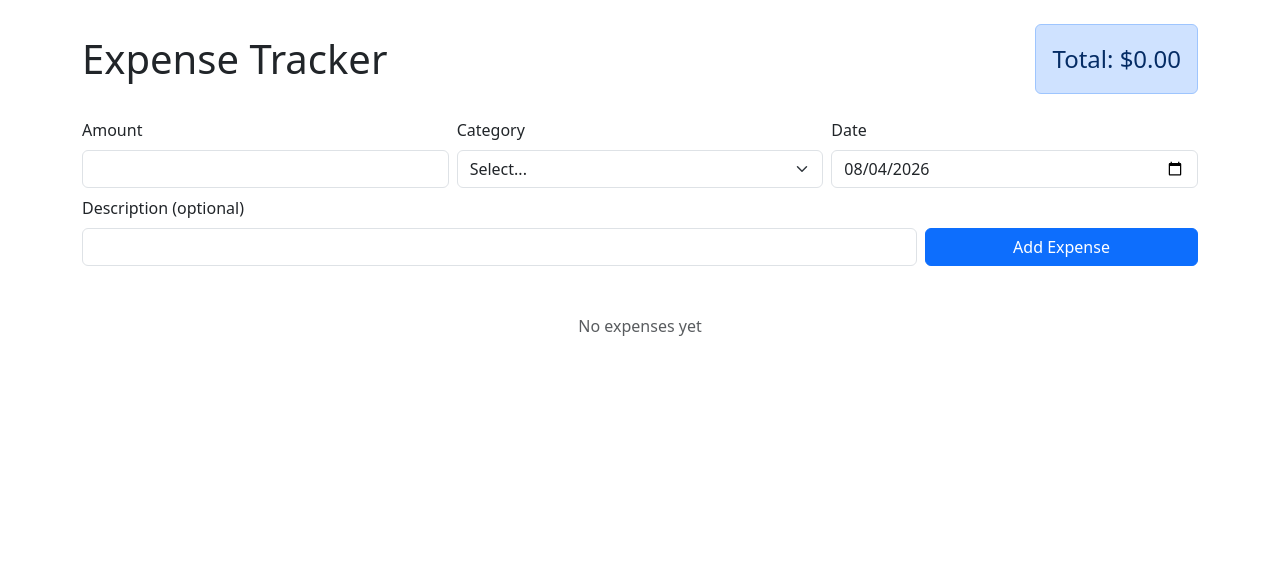
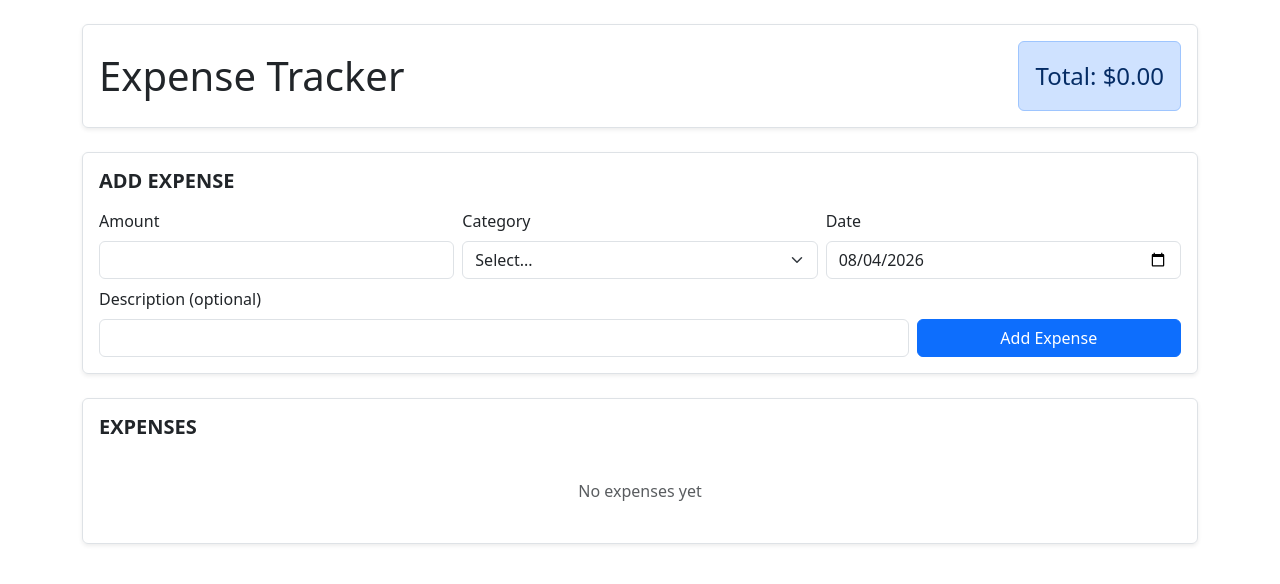
Before and after one commit to benweeks-dev/ExpenseTracker, a Flask app: page / in a window 1280 px wide. Shown: the top 584 px of the page. Run offline with Flask 3, Linux system fonts and the light colour scheme; data comes from the database, SQL or seed files in the repository; data that the repository does not hold is empty.

Commit message:
Added style.css and formatted index

```diff
--- /dev/null
+++ b/static/css/style.css
@@ -0,0 +1,23 @@
+.panel {
+    transition: box-shadow 0.2s ease, background-color 0.2s ease;
+}
+.panel:hover {
+    box-shadow: 0 0.5rem 1rem rgba(0, 0, 0, 0.15);
+    background-color: rgba(13, 110, 253, 0.03);
+}
+.delete-btn {
+    display: inline-flex;
+    align-items: center;
+    justify-content: center;
+    width: 2rem;
+    height: 2rem;
+    border: 0px solid #dee2e6;
+    border-radius: 0.375rem;
+    color: #dc3545;
+    transition: background-color 0.15s ease, color 0.15s ease, border-color 0.15s ease;
+}
+.delete-btn:hover {
+    background-color: #dc3545;
+    border-color: #dc3545;
+    color: #fff;
+}
--- a/templates/index.html
+++ b/templates/index.html
@@ -2,18 +2,21 @@
 <html lang="en">
 <head>
     <meta charset="utf-8">
-    <title>Expense Tracker</title>
+    <title>EXPENSE TRACKER</title>
     <link href="https://cdn.jsdelivr.net/npm/bootstrap@5.3.3/dist/css/bootstrap.min.css" rel="stylesheet">
+    <link href="{{ url_for('static', filename='css/style.css') }}" rel="stylesheet">
 </head>
 <body>
 <div class="container mt-4">
     {% set category_errors = get_flashed_messages() %}
 
-    <div class="d-flex flex-wrap justify-content-between align-items-center mb-4">
+    <div class="d-flex flex-wrap justify-content-between align-items-center mb-4 border rounded shadow-sm p-3 panel">
         <h1 class="mb-0">Expense Tracker</h1>
         <div class="alert alert-primary fs-4 mb-0">Total: ${{ "%.2f"|format(total) }}</div>
     </div>
 
+    <div class="border rounded shadow-sm p-3 mb-4 panel">
+        <h2 class="h5 fw-bold text-uppercase mb-3">Add Expense</h2>
         <form method="POST" action="{{ url_for('add_expense') }}">
             <div class="row g-2 mb-2">
                 <div class="col-sm-4">
@@ -35,7 +38,7 @@
                     <input type="date" name="expense_date" class="form-control" value="{{ today.isoformat() }}" required>
                 </div>
             </div>
-        <div class="row g-2 mb-4">
+            <div class="row g-2">
                 <div class="col-sm-9">
                     <label class="form-label">Description (optional)</label>
                     <input type="text" name="description" class="form-control">
@@ -45,6 +48,7 @@
                 </div>
             </div>
         </form>
+    </div>
 
     <div class="modal" id="addCategoryModal" tabindex="-1" aria-labelledby="addCategoryModalLabel" aria-hidden="true" data-show-modal="{{ 'true' if category_errors else 'false' }}">
         <div class="modal-dialog">
@@ -70,8 +74,10 @@
         </div>
     </div>
 
+    <div class="border rounded shadow-sm p-3 panel">
+        <h2 class="h5 fw-bold text-uppercase mb-3">Expenses</h2>
         {% for e in expenses %}
-    <div class="d-flex justify-content-between align-items-center border rounded p-3 mb-2">
+        <div class="d-flex justify-content-between align-items-center border rounded shadow-sm p-3 mb-2 panel">
             <div>
                 <div class="fw-semibold">{{ e.category }}</div>
                 <div class="text-muted">{{ e.description or "" }}</div>
@@ -80,13 +86,14 @@
             <div class="d-flex align-items-center gap-3">
                 <div class="fs-5">${{ "%.2f"|format(e.amount) }}</div>
                 <form method="POST" action="{{ url_for('delete_expense', expense_id=e.id) }}" onsubmit="return confirm('Permanently delete this expense?');">
-                <button type="submit" class="btn btn-link text-danger fs-4 p-0 text-decoration-none" aria-label="Delete expense">&times;</button>
+                    <button type="submit" class="btn delete-btn" aria-label="Delete expense">&times;</button>
                 </form>
             </div>
         </div>
         {% else %}
         <div class="text-center text-muted p-4">No expenses yet</div>
         {% endfor %}
+    </div>
 </div>
 <script src="https://cdn.jsdelivr.net/npm/bootstrap@5.3.3/dist/js/bootstrap.bundle.min.js"></script>
 <script>
```
Lines whose indentation alone changed are shown as unchanged.
